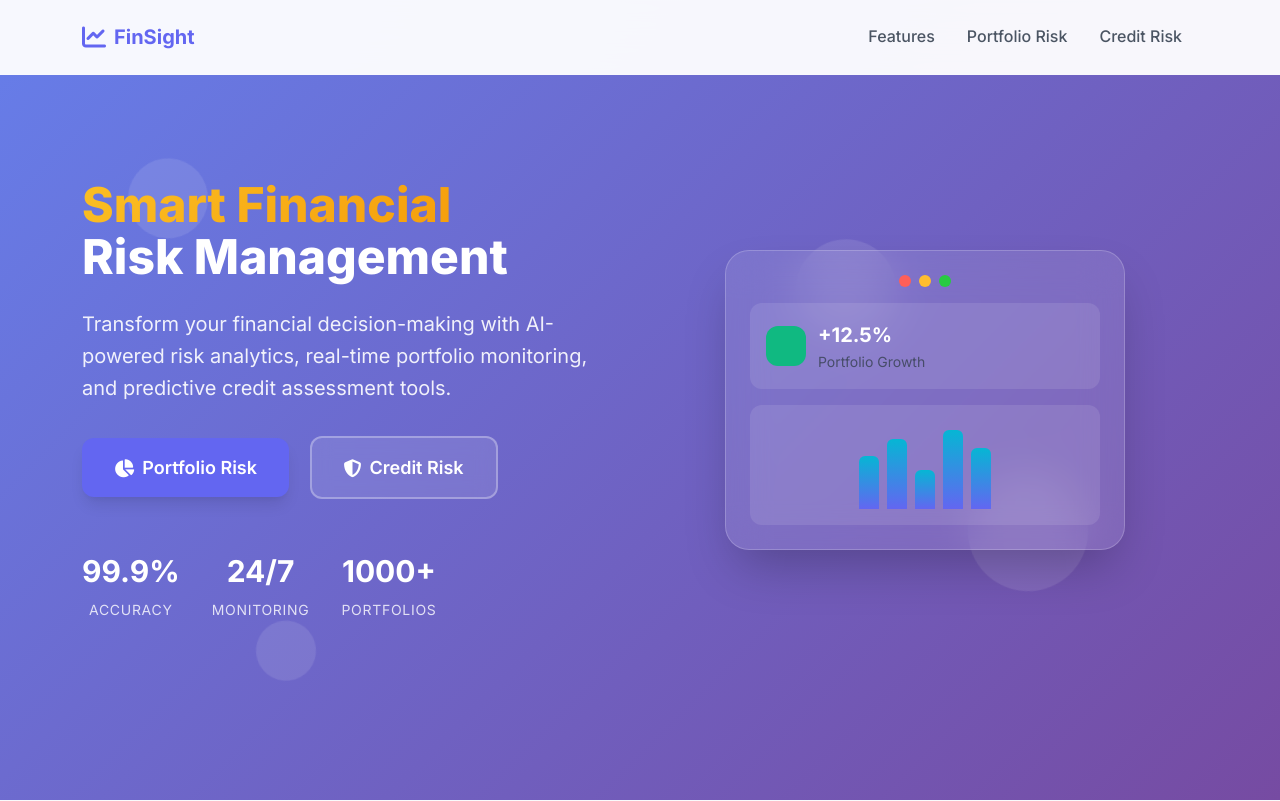
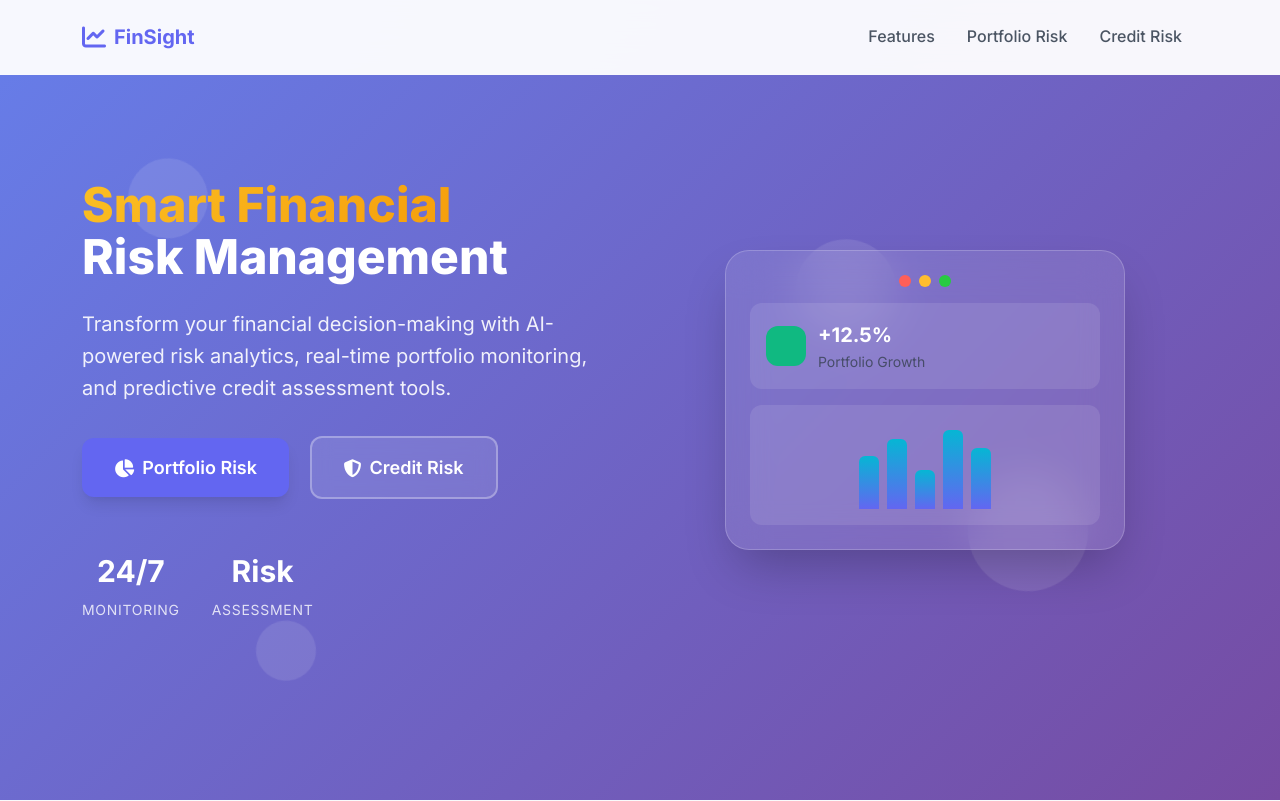
Before and after one commit to DEEP-222-N/FinSight, a Flask app: page / in a window 1280 px wide. Shown: the top 801 px of the page. Run offline with Flask 3, Linux system fonts and the light colour scheme.

Commit message:
html changes

```diff
--- a/requirements.txt
+++ b/requirements.txt
@@ -7,3 +7,5 @@ python-dotenv
 tensorflow
 scikit-learn
 joblib
+gunicorn
+scikit-learn==1.6.1
--- a/templates/index.html
+++ b/templates/index.html
@@ -74,16 +74,12 @@
           </div>
           <div class="hero-stats">
             <div class="stat-item">
-              <div class="stat-number">99.9%</div>
-              <div class="stat-label">Accuracy</div>
-            </div>
-            <div class="stat-item">
               <div class="stat-number">24/7</div>
               <div class="stat-label">Monitoring</div>
             </div>
             <div class="stat-item">
-              <div class="stat-number">1000+</div>
-              <div class="stat-label">Portfolios</div>
+              <div class="stat-number">Risk</div>
+              <div class="stat-label">Assessment</div>
             </div>
           </div>
         </div>
```
Also changed, not shown: 1 other file.
